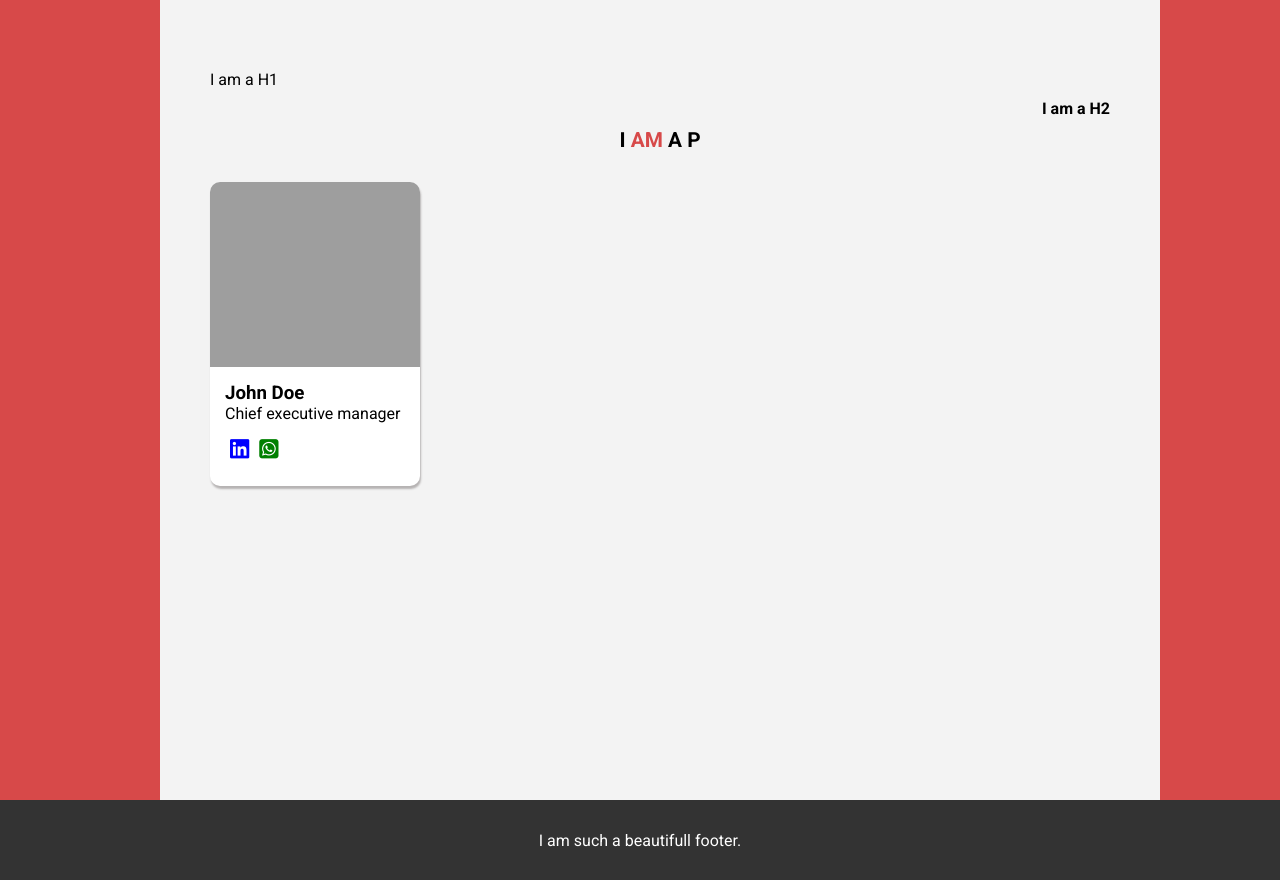
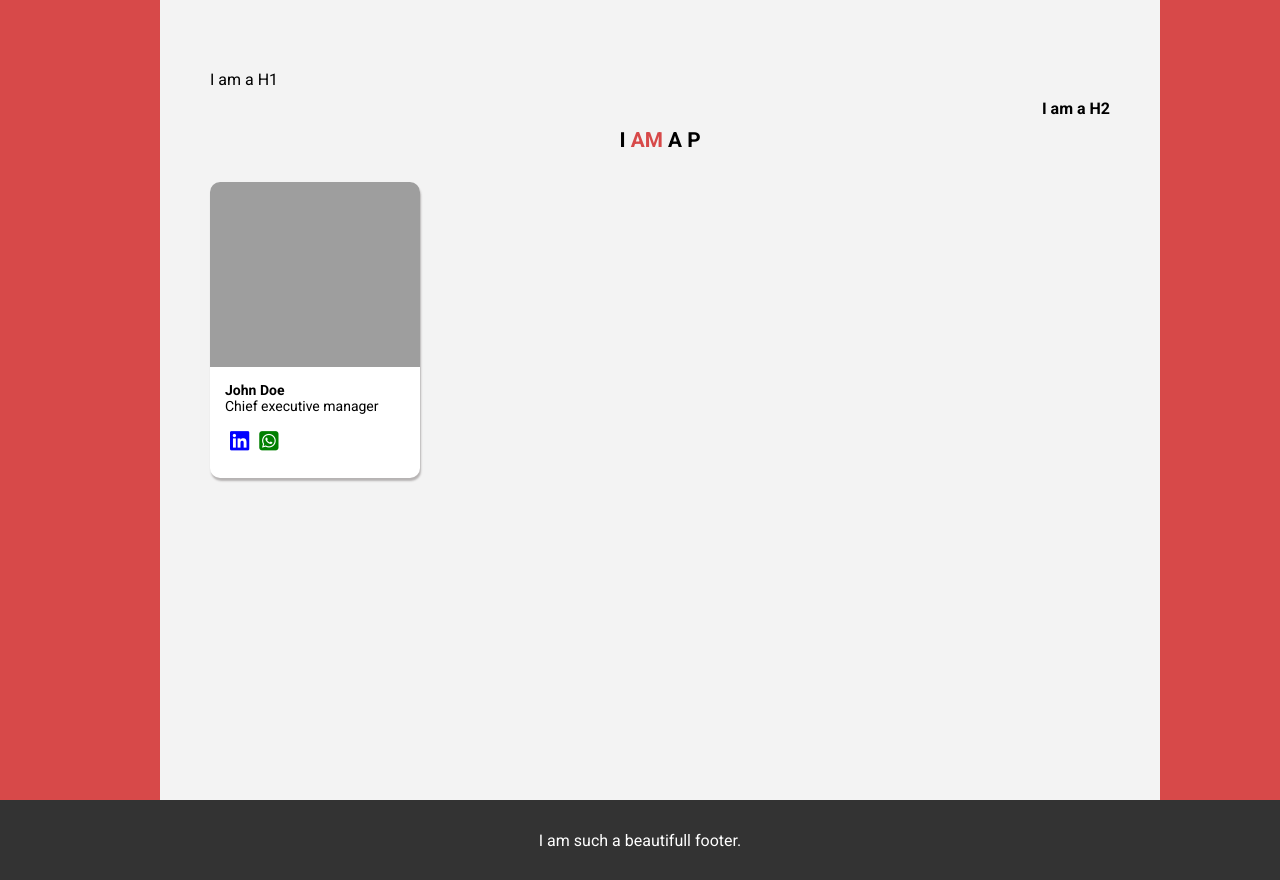
Before and after one commit to zack97/figmazack.github.io, a plain HTML site: page index.html in a window 1280 px wide. Drawn offline with Linux system fonts and the light colour scheme; grey boxes are pictures that could not be loaded.

Commit message:
style update 3

```diff
--- a/styles.css
+++ b/styles.css
@@ -62,6 +62,17 @@ article {
 .details {
   padding: 15px;
 }
+
+.details h3 {
+  font-size: 14px;
+  line-height: 16.41px;
+}
+
+.details p {
+  font-weight: 300px;
+  font-size: 14px;
+  line-height: 16.41px;
+}
 .div ul {
   list-style: none;
 }
```
